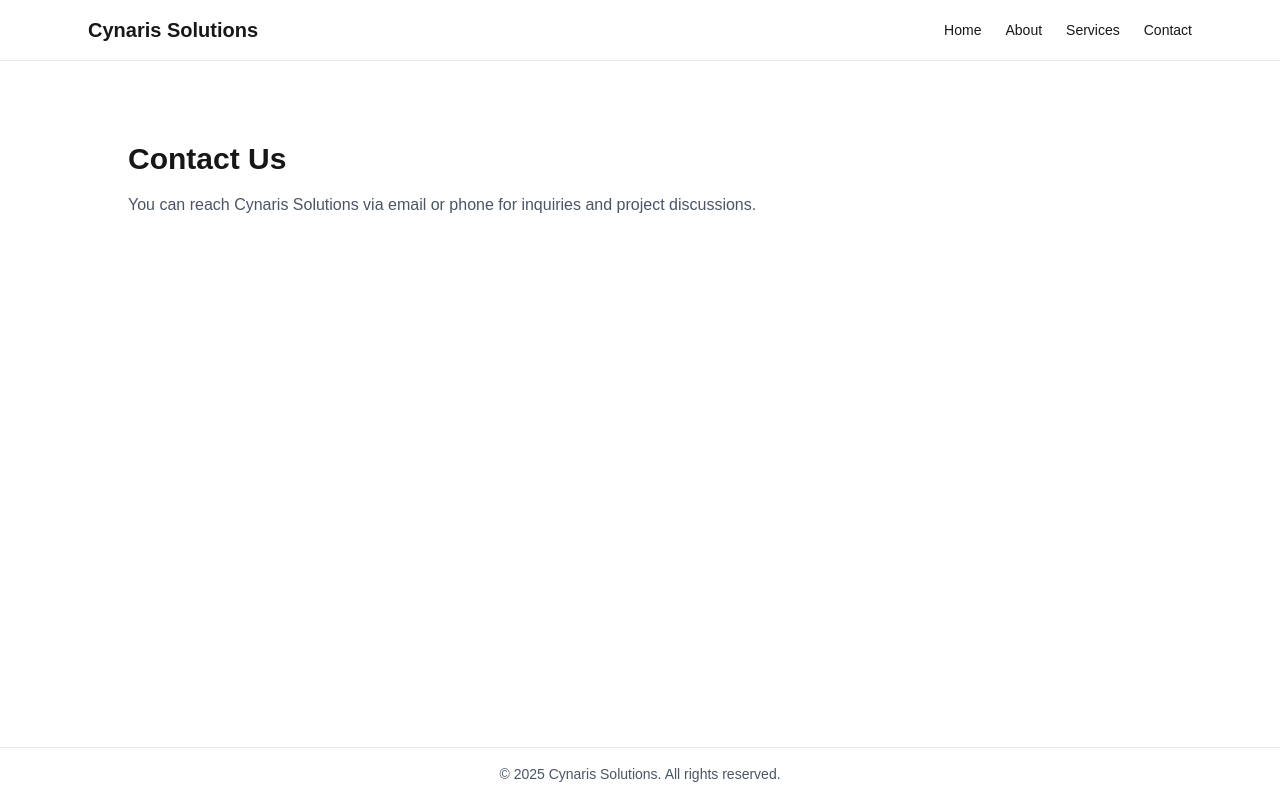
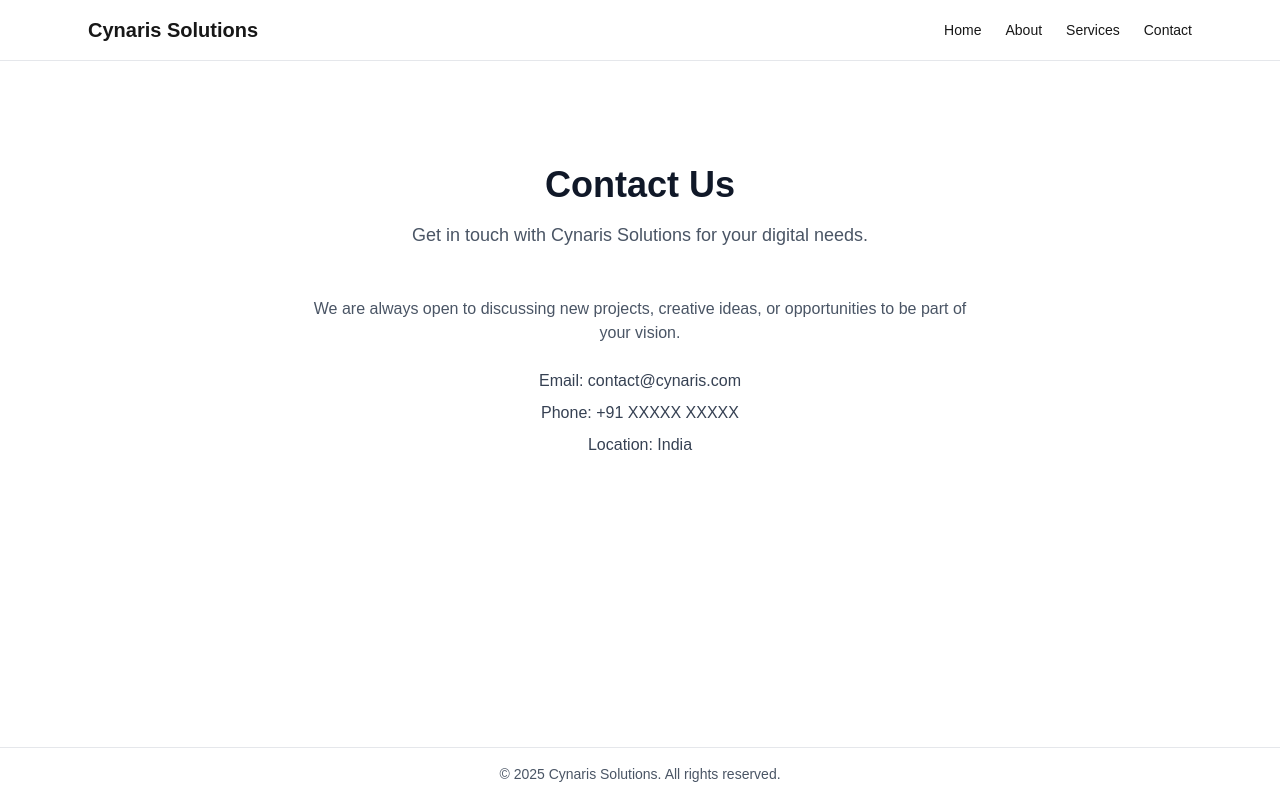
Before and after one commit to rakshithamanohar-cloud/cynaris-website, a Next.js app in the folder frontend/my-app/: page /contact in a window 1280 px wide. Built offline with nearby package versions, Linux system fonts and the light colour scheme.

Commit message:
Day 11: Enhanced Contact page UI and content

```diff
--- a/frontend/my-app/app/contact/page.tsx
+++ b/frontend/my-app/app/contact/page.tsx
@@ -1,11 +1,33 @@
-export default function Contact() {
+export default function ContactPage() {
   return (
-    <main className="p-10">
-      <h1 className="text-3xl font-semibold">Contact Us</h1>
-      <p className="mt-4 text-gray-600">
-        You can reach Cynaris Solutions via email or phone for inquiries and
-        project discussions.
-      </p>
-    </main>
+    <section className="mx-auto max-w-6xl px-6 py-16">
+      <div className="mb-12 text-center">
+        <h1 className="text-4xl font-bold text-gray-900">
+          Contact Us
+        </h1>
+        <p className="mt-4 text-lg text-gray-600">
+          Get in touch with Cynaris Solutions for your digital needs.
+        </p>
+      </div>
+
+      <div className="mx-auto max-w-2xl space-y-6 text-center">
+        <p className="text-gray-600">
+          We are always open to discussing new projects, creative ideas,
+          or opportunities to be part of your vision.
+        </p>
+
+        <div className="space-y-2 text-gray-700">
+          <p>
+            <span className="font-medium">Email:</span> contact@cynaris.com
+          </p>
+          <p>
+            <span className="font-medium">Phone:</span> +91 XXXXX XXXXX
+          </p>
+          <p>
+            <span className="font-medium">Location:</span> India
+          </p>
+        </div>
+      </div>
+    </section>
   );
 }
```
